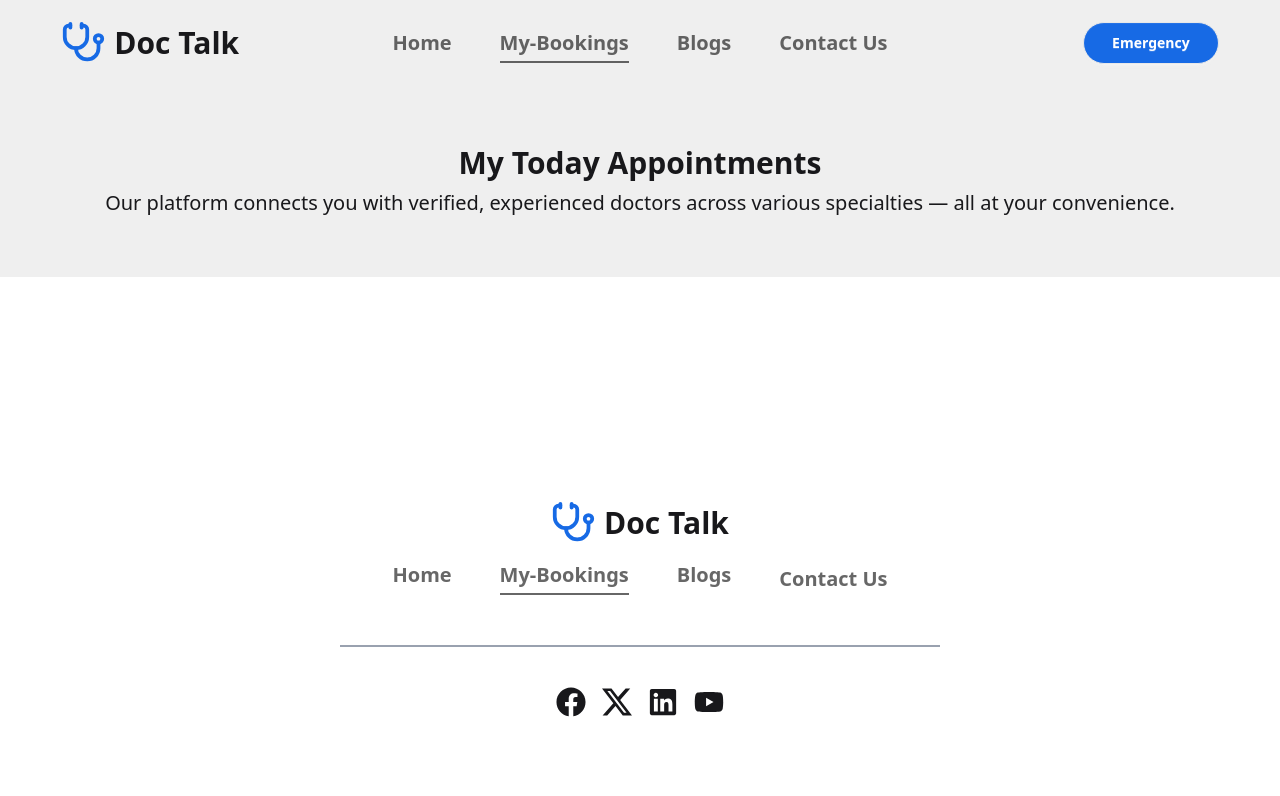
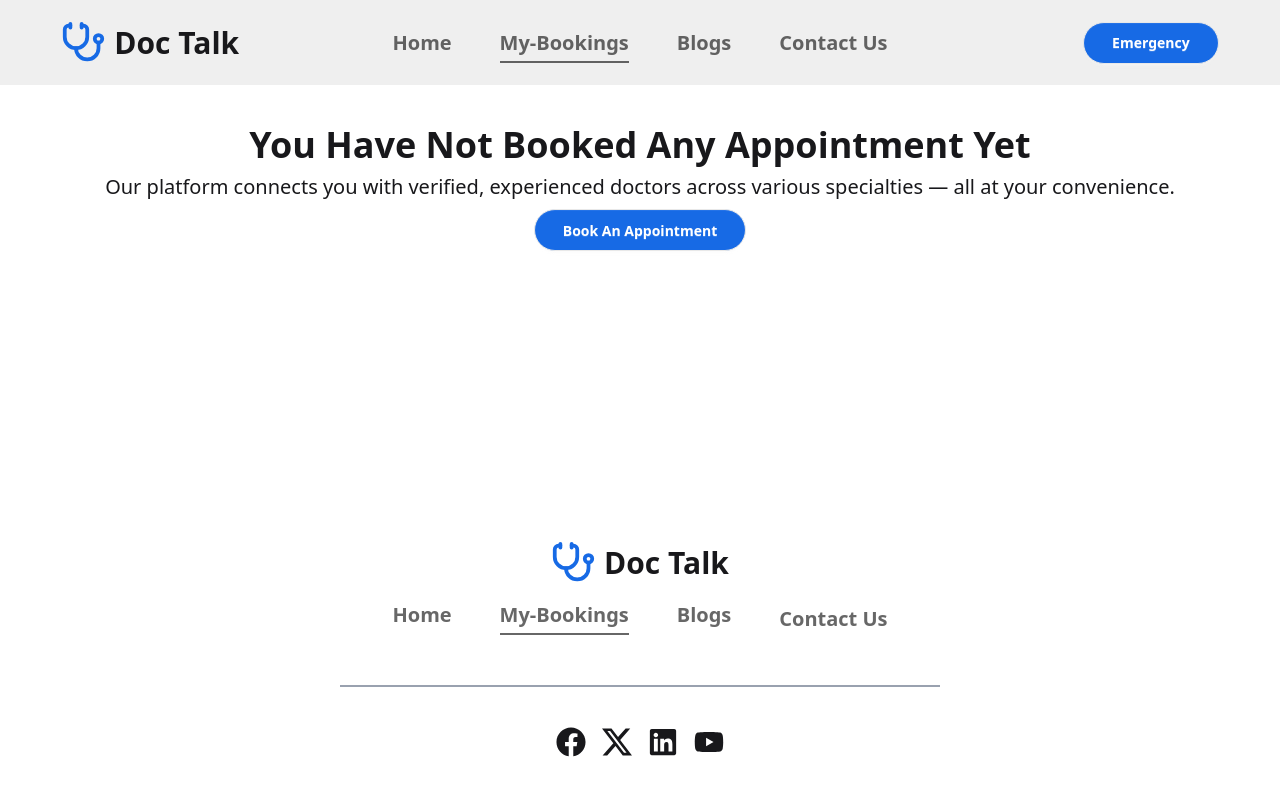
Before and after one commit to noboKumar/Doc-Talk, a React (Vite) app: page /my-bookings in a window 1280 px wide. Shown: the top 796 px of the page. Built offline with nearby package versions, Linux system fonts and the light colour scheme.

Commit message:
add empty appointment

```diff
--- a/src/Pages/MyBookings.jsx
+++ b/src/Pages/MyBookings.jsx
@@ -1,6 +1,7 @@
 import React, { useEffect, useState } from "react";
 import { getAppointments, removeAppointment } from "../utilities/localStorage";
 import BookingCard from "../components/BookingCard";
+import EmptyBooking from "../components/Ui/EmptyBooking";
 
 const MyBookings = () => {
   const [displayBookings, setDisplayBookings] = useState([]);
@@ -14,6 +15,8 @@ const MyBookings = () => {
     removeAppointment(id);
     setDisplayBookings(getAppointments());
   };
+
+  if (displayBookings.length < 1) return <EmptyBooking />;
 
   return (
     <div className="bg-[#EFEFEF] py-10">
--- a/src/components/Footer.jsx
+++ b/src/components/Footer.jsx
@@ -6,7 +6,7 @@ import { BsTwitterX } from "react-icons/bs";
 
 const Footer = () => {
   return (
-    <footer className="footer footer-horizontal footer-center  p-10 py-20">
+    <footer className="footer footer-horizontal footer-center p-10 py-20 bg-white">
       <aside>
         <Logo></Logo>
         <ul className="md:flex space-y-2 items-center gap-12 px-1 text-xl text-[#0F0F0FB3]/90 font-semibold py-2">
--- a/src/components/HeroSection.jsx
+++ b/src/components/HeroSection.jsx
@@ -24,8 +24,8 @@ const HeroSection = () => {
         <Button name="Search Now"></Button>
       </div>
       <div className="lg:flex justify-center gap-6 space-y-5 lg:space-y-0">
-        <img className="rounded-xl" width={740} src={doctorGroup1} alt="" />
-        <img className="rounded-xl" src={doctorGroup2} alt="" />
+        <img className="rounded-xl mx-auto lg:mx-0" width={740} src={doctorGroup1} alt="" />
+        <img className="rounded-xl mx-auto lg:mx-0" src={doctorGroup2} alt="" />
       </div>
     </div>
   );
--- /dev/null
+++ b/src/components/Ui/EmptyBooking.jsx
@@ -0,0 +1,22 @@
+import React from "react";
+import Button from "./Button";
+import { Link } from "react-router";
+
+const EmptyBooking = () => {
+  return (
+    <div className="text-center space-y-2 my-10 w-11/12 mx-auto">
+      <h1 className="text-2xl md:text-4xl font-bold">
+        You Have Not Booked Any Appointment Yet
+      </h1>
+      <p className="md:text-xl">
+        Our platform connects you with verified, experienced doctors across
+        various specialties — all at your convenience.
+      </p>
+      <Link to="/">
+        <Button name={"Book An Appointment"}></Button>
+      </Link>
+    </div>
+  );
+};
+
+export default EmptyBooking;
```
